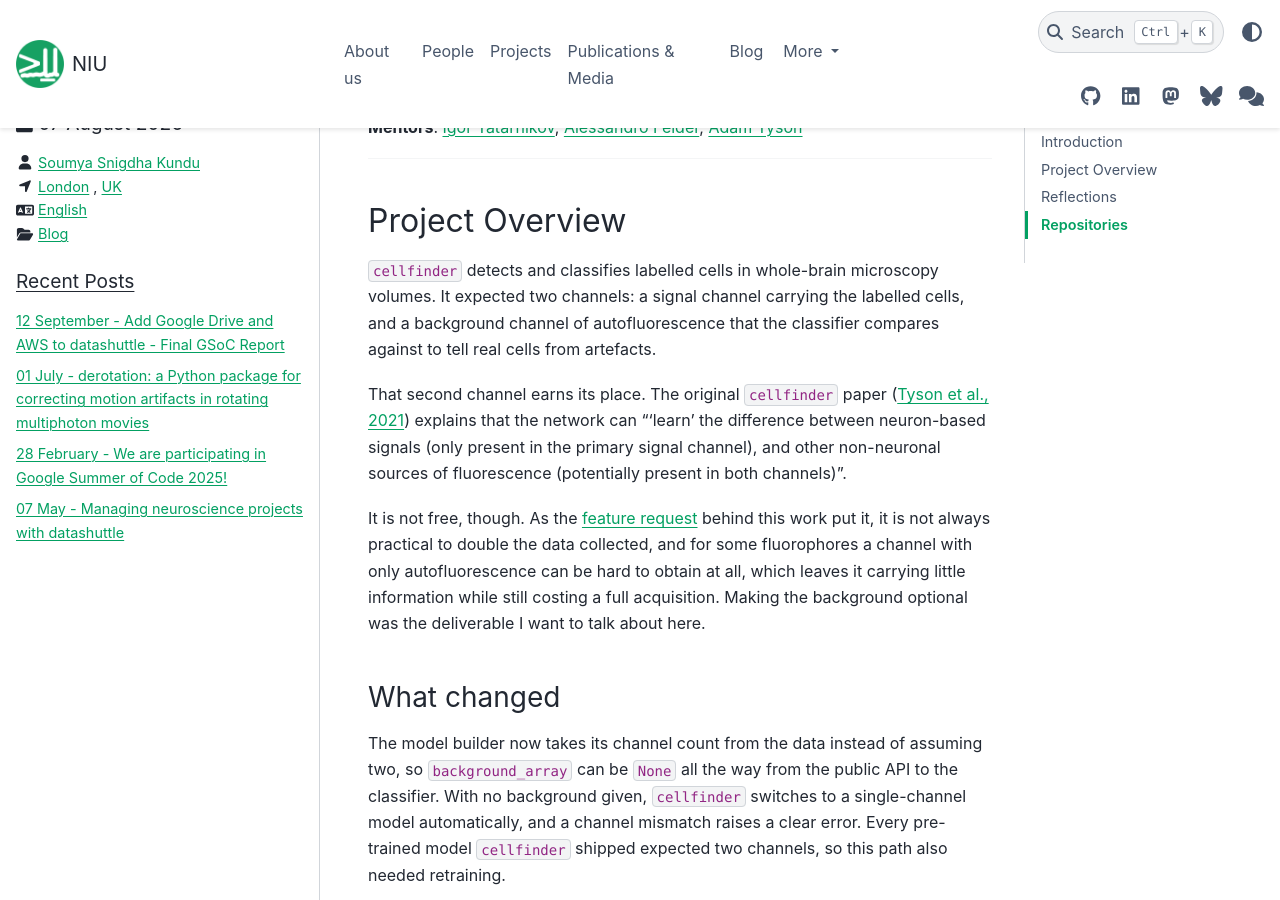
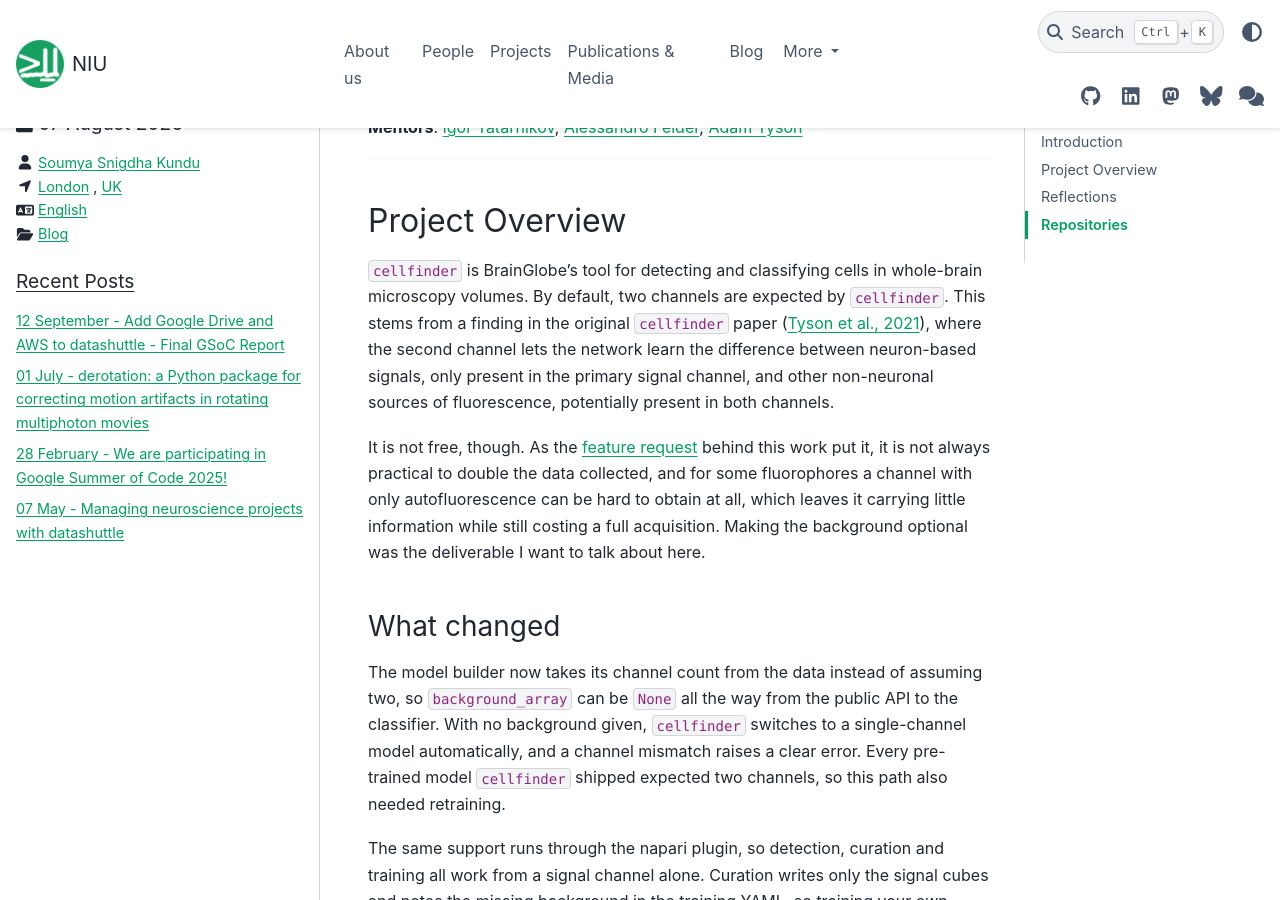
Before and after one commit to neuroinformatics-unit/neuroinformatics-unit.github.io, a Sphinx documentation site: the page built from docs/source/blog/gsoc_2026_cellfinder.md, in a window 1280 px wide and 900 px high, scrolled down 437 px. Built offline with Sphinx 7.4.7 and the PyData theme 0.15.4, drawn with Linux system fonts in a browser that asks for light colours; nearby versions of some CDN libraries; pages that are not in the unit, such as notebooks, are missing from menus.

Commit message:
Simplify the cellfinder project overview

```diff
--- a/docs/source/blog/gsoc_2026_cellfinder.md
+++ b/docs/source/blog/gsoc_2026_cellfinder.md
@@ -19,9 +19,7 @@ Hi, I'm [Soumya](https://github.com/aymuos15). I was one of the [Neuroinformatic
 
 ## Project Overview
 
-`cellfinder` detects and classifies labelled cells in whole-brain microscopy volumes. It expected two channels: a signal channel carrying the labelled cells, and a background channel of autofluorescence that the classifier compares against to tell real cells from artefacts.
-
-That second channel earns its place. The original `cellfinder` paper ([Tyson et al., 2021](https://doi.org/10.1371/journal.pcbi.1009074)) explains that the network can "'learn' the difference between neuron-based signals (only present in the primary signal channel), and other non-neuronal sources of fluorescence (potentially present in both channels)".
+`cellfinder` is BrainGlobe's tool for detecting and classifying cells in whole-brain microscopy volumes. By default, two channels are expected by `cellfinder`. This stems from a finding in the original `cellfinder` paper ([Tyson et al., 2021](https://doi.org/10.1371/journal.pcbi.1009074)), where the second channel lets the network learn the difference between neuron-based signals, only present in the primary signal channel, and other non-neuronal sources of fluorescence, potentially present in both channels.
 
 It is not free, though. As the [feature request](https://github.com/brainglobe/cellfinder/issues/352) behind this work put it, it is not always practical to double the data collected, and for some fluorophores a channel with only autofluorescence can be hard to obtain at all, which leaves it carrying little information while still costing a full acquisition. Making the background optional was the deliverable I want to talk about here.
 
```
